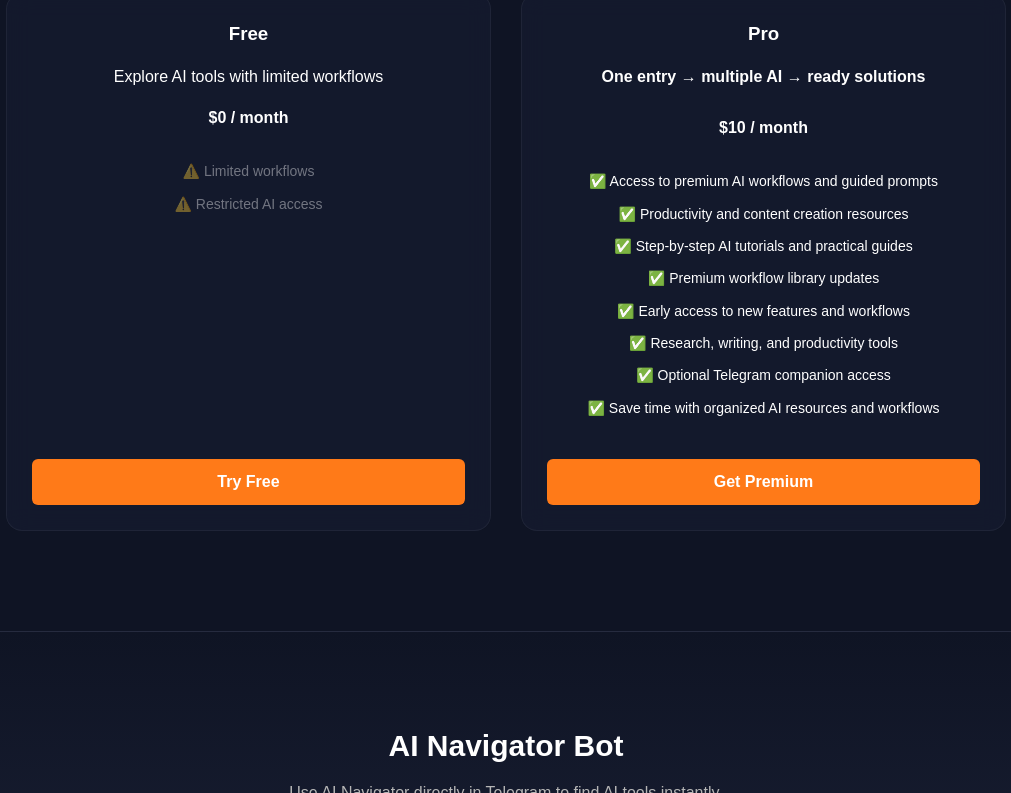
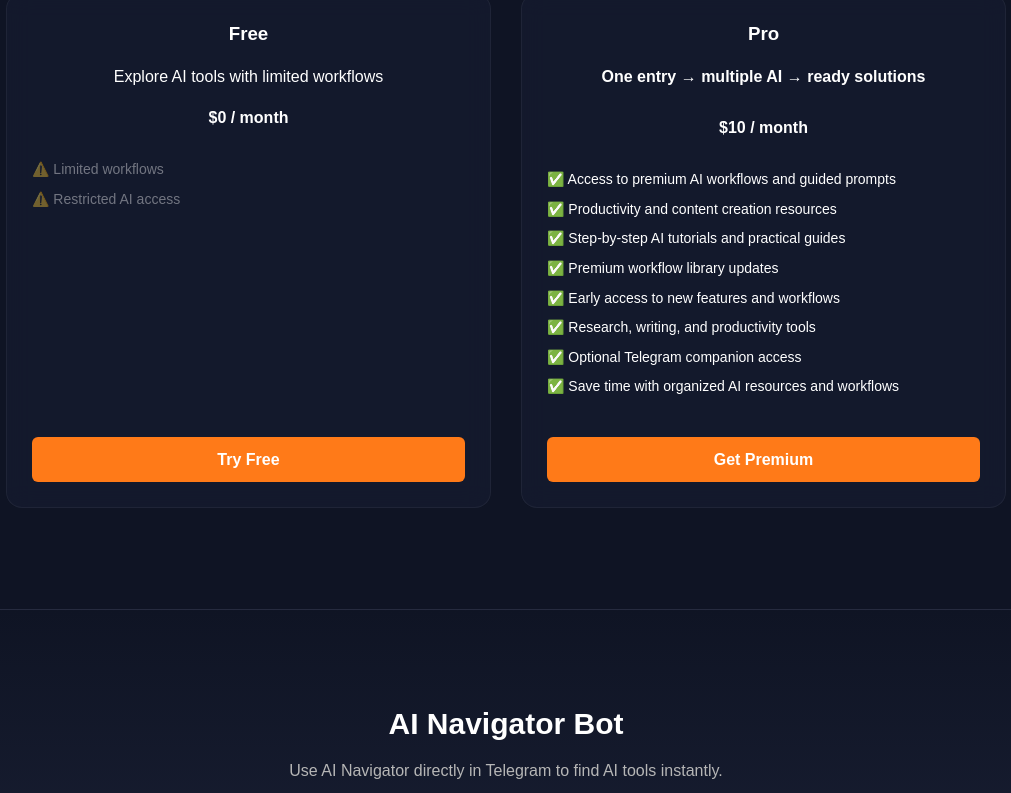
Before and after one commit to Hakob1970/ai-navigator-frontend, a website: page index.html in a window 1280 px wide. Shown: the part 4577-5370 px from the top of the page, without its empty margins (134-1145 px from the left). Drawn offline with Linux system fonts and the light colour scheme; no server answers.

```diff
--- a/style.css
+++ b/style.css
@@ -1162,8 +1162,12 @@ nav a {
 }
 
 .premium-benefits li {
+  display: flex;
+  align-items: flex-start;
+  gap: 8px;
   margin-bottom: 10px;
   font-size: 14px;
+  line-height: 1.4;
 }
 
 .premium-benefits.empty li {
```
